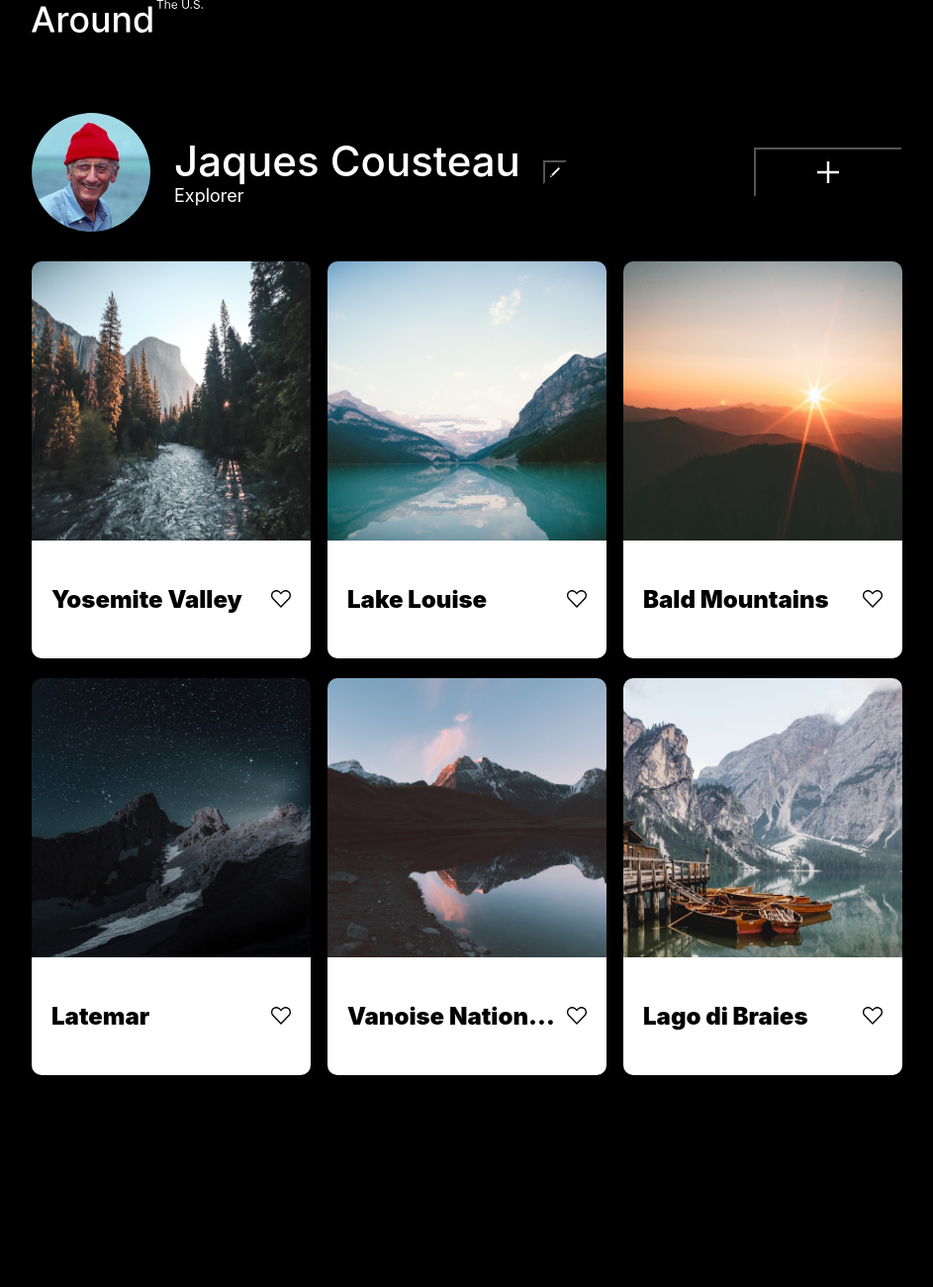
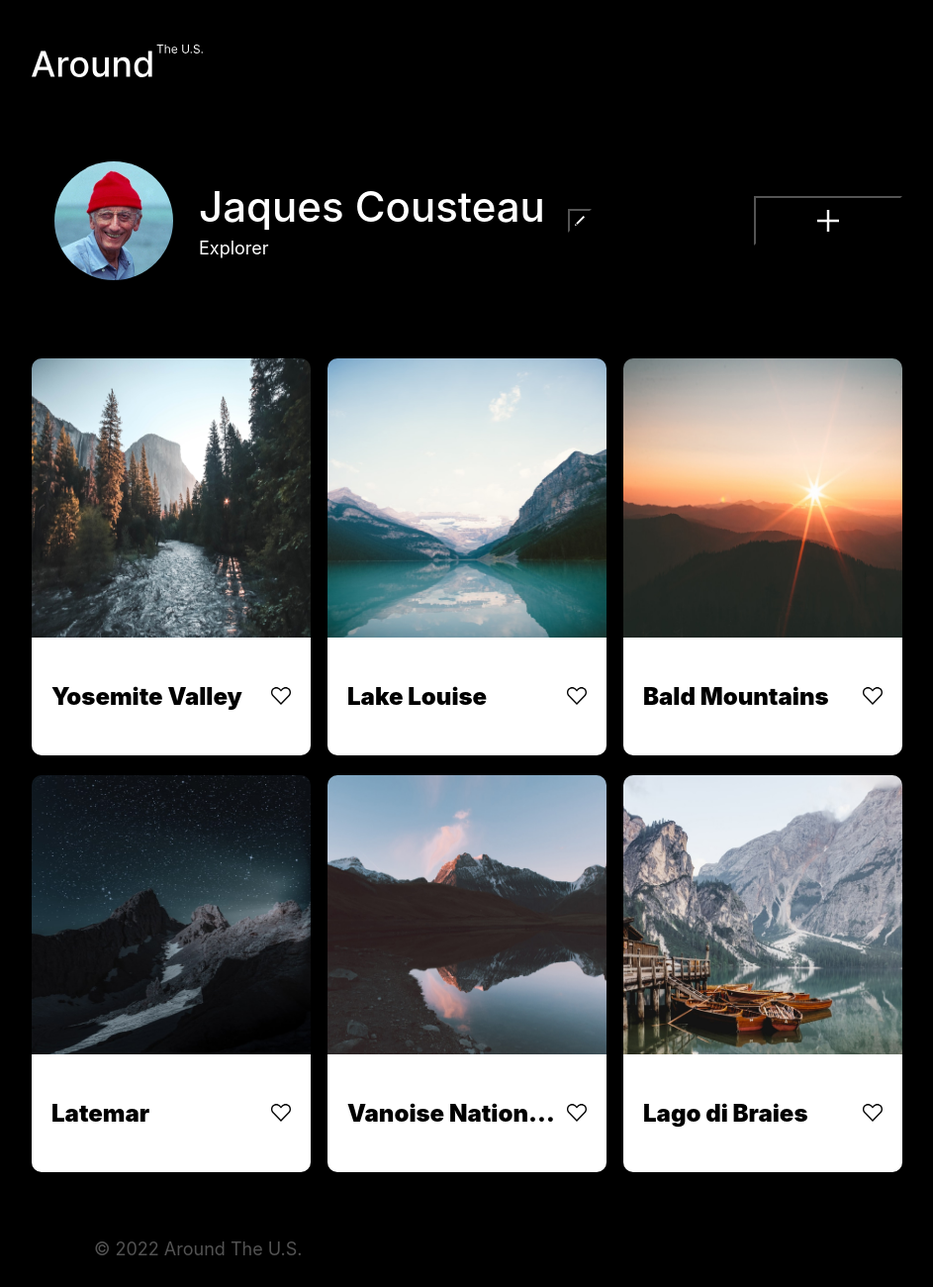
Before and after one commit to natsen1004/se_project_aroundtheus, a plain HTML site: page index.html in a window 1280 px wide. Shown: the top 1300 px of the page at 99% size, without its empty margins (168-1111 px from the left). After the commit the page ends 1273 px from the top, so only its background shows below. Drawn offline with Linux system fonts and the light colour scheme; a web font is replaced by a local one.

Commit message:
profile section's padding/header

```diff
--- a/blocks/footer.css
+++ b/blocks/footer.css
@@ -7,6 +7,6 @@
   font-weight: 400;
   font-size: 18px;
   line-height: 22px;
-  padding-top: 1139px;
-  padding-left: 200px;
+  margin-top: 67px;
+  margin-left: 263px;
 }
--- a/blocks/page.css
+++ b/blocks/page.css
@@ -13,4 +13,7 @@
   width: 100%;
   position: relative;
   margin: 0 auto;
+  padding-top: 45px;
+  padding-left: 200px;
+  padding-right: 200px;
 }
--- a/blocks/profile.css
+++ b/blocks/profile.css
@@ -10,7 +10,10 @@
   border-radius: 50%;
   object-fit: cover;
   background-position: center;
-  margin-right: 24px;
+  margin-top: 4px;
+  margin-left: 23px;
+  margin-bottom: 4px;
+  margin-right: 26px;
 }
 
 .profile__info {
@@ -51,6 +54,7 @@
   text-overflow: ellipsis;
   white-space: nowrap;
   overflow: hidden;
+  margin-top: 7px;
 }
 
 .profile__add-button {
```
Also changed, not shown: images/header_line.svg (added), 1 other file.
